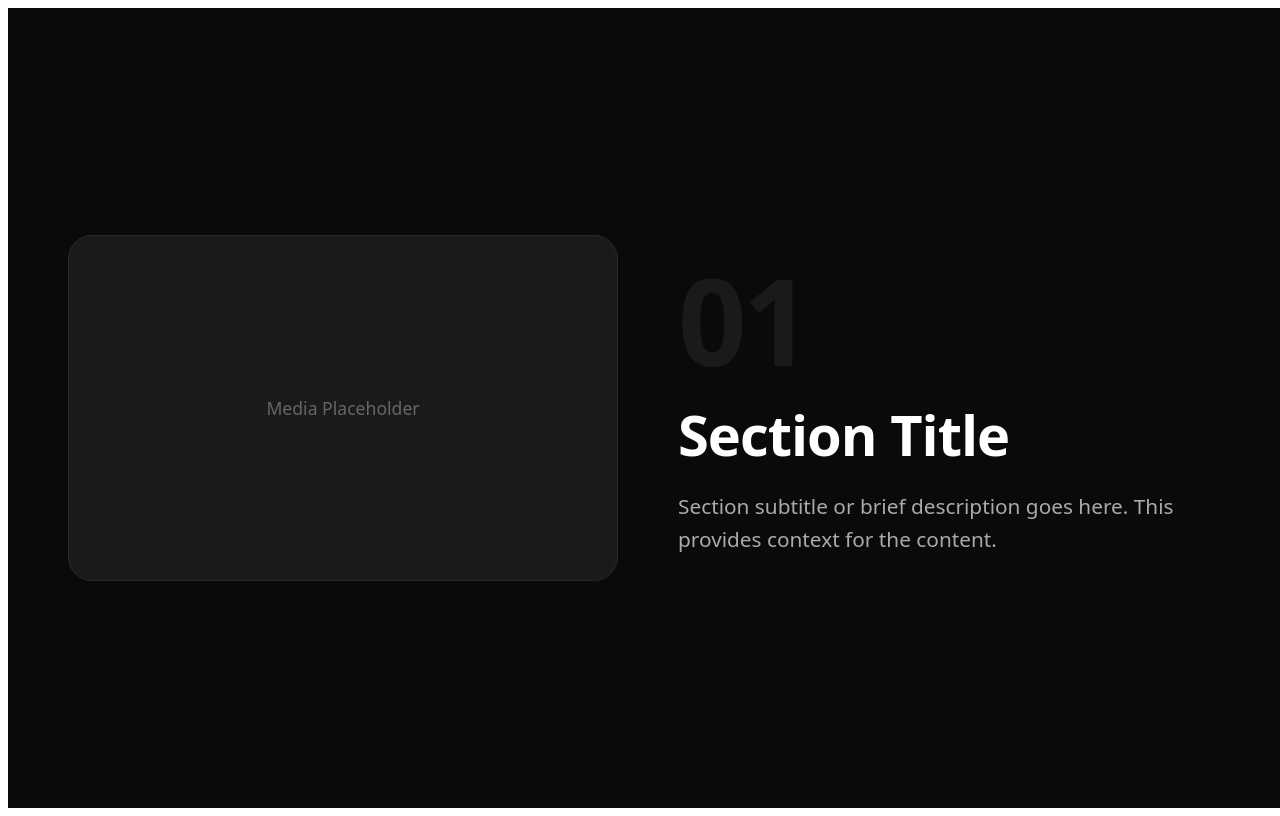
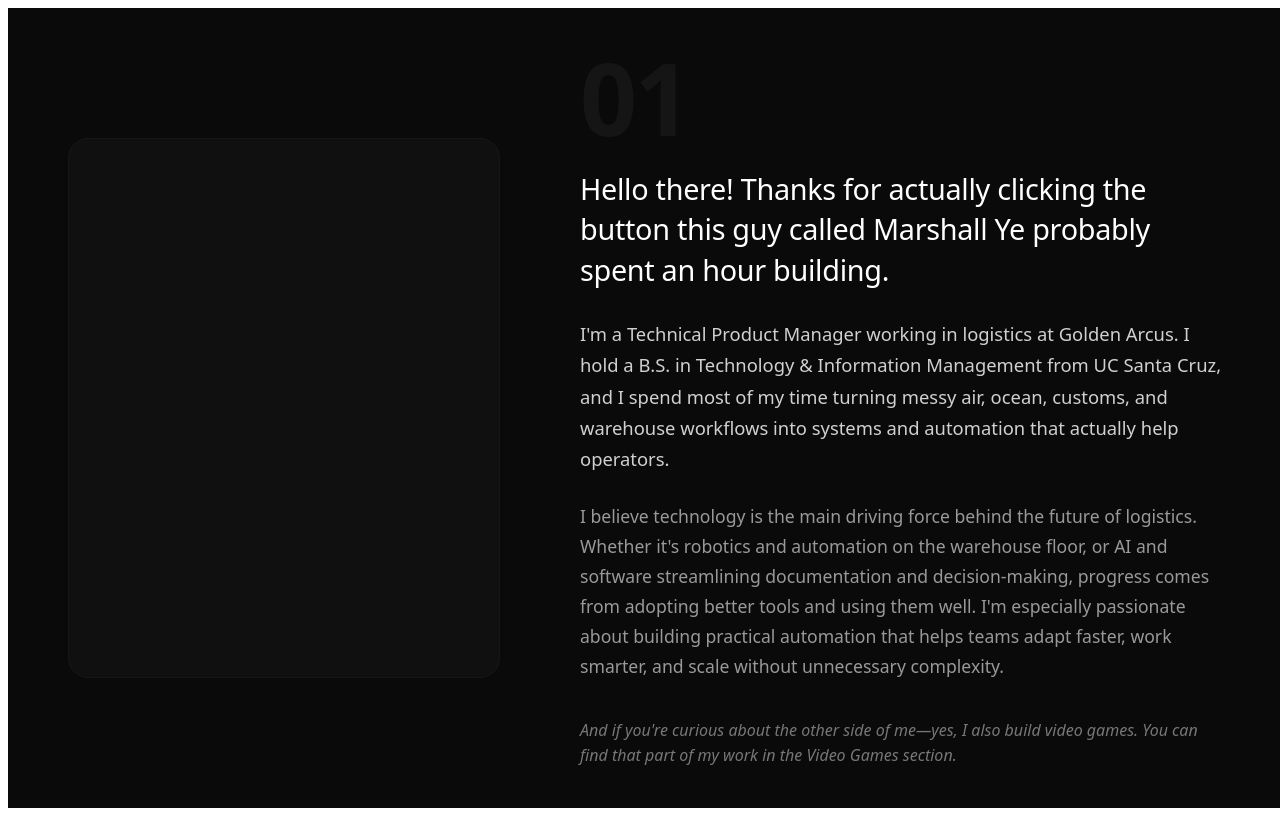
Before and after one commit to Marshall-Ye/github-portfolio, a React (Vite) app: page /#/logistics in a window 1280 px wide. Built offline with nearby package versions, Linux system fonts and the light colour scheme.

Commit message:
Add About Me content and refine Logistics section 1 UI with improved hierarchy

```diff
--- a/src/pages/Logistics.css
+++ b/src/pages/Logistics.css
@@ -28,4 +28,10 @@
   .logistics-section {
     padding: 40px 24px !important;
   }
+
+  /* Responsive for About Me section layout */
+  .logistics-section > div[style*="gridTemplateColumns"] {
+    grid-template-columns: 1fr !important;
+    gap: 40px !important;
+  }
 }
--- a/src/pages/Logistics.jsx
+++ b/src/pages/Logistics.jsx
@@ -23,54 +23,96 @@ export default function Logistics() {
         padding: "80px 60px",
         boxSizing: "border-box"
       }}>
-        <div className="logistics-section-grid">
-          {/* Left: Media */}
+        <div style={{
+          maxWidth: "1400px",
+          width: "100%",
+          display: "grid",
+          gridTemplateColumns: "0.4fr 0.6fr",
+          gap: "80px",
+          alignItems: "center"
+        }}>
+          {/* Left: Ambient Media */}
           <div style={{
-            backgroundColor: "#1a1a1a",
-            borderRadius: "24px",
-            padding: "40px",
-            aspectRatio: "16/9",
+            backgroundColor: "#151515",
+            borderRadius: "20px",
+            padding: 0,
+            aspectRatio: "4/5",
             display: "flex",
             alignItems: "center",
             justifyContent: "center",
-            border: "1px solid #2a2a2a"
+            border: "1px solid #1f1f1f",
+            opacity: 0.6
           }}>
-            <div style={{
-              color: "#666",
-              fontSize: "1.1em",
-              textAlign: "center"
-            }}>Media Placeholder</div>
           </div>
 
           {/* Right: Text */}
           <div style={{
             display: "flex",
             flexDirection: "column",
-            gap: "24px"
+            gap: "32px"
           }}>
             <div className="logistics-section-number" style={{
-              fontSize: "120px",
+              fontSize: "100px",
               fontWeight: 700,
-              color: "#1a1a1a",
+              color: "#151515",
               lineHeight: 1,
-              letterSpacing: "-4px",
-              fontFamily: "system-ui"
+              letterSpacing: "-3px",
+              fontFamily: "system-ui",
+              marginBottom: "-10px"
             }}>01</div>
-            <h2 className="logistics-section-title" style={{
-              fontSize: "3.5em",
-              fontWeight: 700,
-              color: "#fff",
-              margin: 0,
-              lineHeight: 1.1,
-              letterSpacing: "-1px"
-            }}>Section Title</h2>
-            <p className="logistics-section-subtitle" style={{
-              fontSize: "1.3em",
-              color: "#aaa",
-              lineHeight: 1.6,
-              margin: 0,
-              maxWidth: "600px"
-            }}>Section subtitle or brief description goes here. This provides context for the content.</p>
+
+            <div style={{
+              display: "flex",
+              flexDirection: "column",
+              gap: "28px"
+            }}>
+              {/* Prominent Intro Line */}
+              <p style={{
+                fontSize: "1.8em",
+                color: "#fff",
+                lineHeight: 1.4,
+                margin: 0,
+                fontWeight: 400,
+                letterSpacing: "-0.3px"
+              }}>
+                Hello there! Thanks for actually clicking the button this guy called Marshall Ye probably spent an hour building.
+              </p>
+
+              {/* Normal Body Paragraph */}
+              <p style={{
+                fontSize: "1.15em",
+                color: "#d0d0d0",
+                lineHeight: 1.7,
+                margin: 0,
+                fontWeight: 300
+              }}>
+                I'm a Technical Product Manager working in logistics at Golden Arcus. I hold a B.S. in Technology & Information Management from UC Santa Cruz, and I spend most of my time turning messy air, ocean, customs, and warehouse workflows into systems and automation that actually help operators.
+              </p>
+
+              {/* Softer Philosophy Paragraph */}
+              <p style={{
+                fontSize: "1.1em",
+                color: "#999",
+                lineHeight: 1.7,
+                margin: 0,
+                fontWeight: 300
+              }}>
+                I believe technology is the main driving force behind the future of logistics. Whether it's robotics and automation on the warehouse floor, or AI and software streamlining documentation and decision-making, progress comes from adopting better tools and using them well. I'm especially passionate about building practical automation that helps teams adapt faster, work smarter, and scale without unnecessary complexity.
+              </p>
+
+              {/* Closing Note */}
+              <p style={{
+                fontSize: "1em",
+                color: "#777",
+                lineHeight: 1.6,
+                margin: 0,
+                fontStyle: "italic",
+                fontWeight: 300,
+                marginTop: "8px"
+              }}>
+                And if you're curious about the other side of me—yes, I also build video games. You can find that part of my work in the Video Games section.
+              </p>
+            </div>
           </div>
         </div>
       </section>
```
